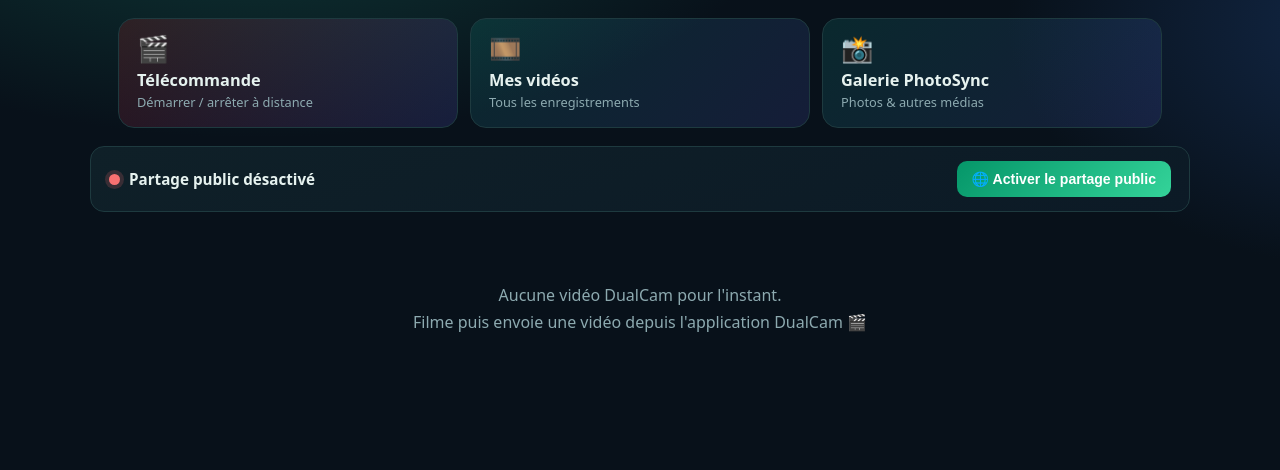
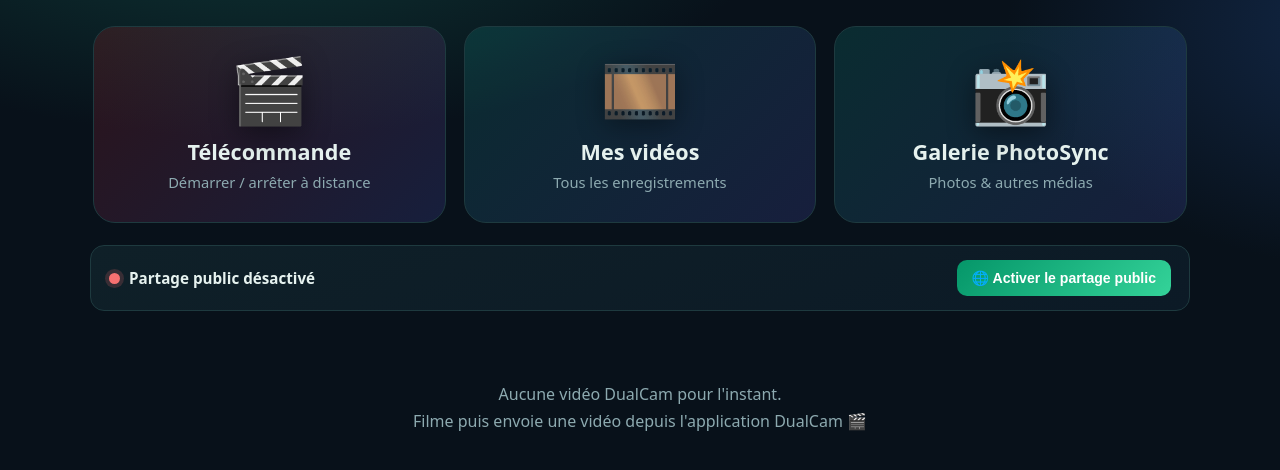
Before and after one commit to luvumbu/luvumbu, a PHP site: page /DualCam/web/dualcam.php in a window 1280 px wide. Shown: the part 57-527 px from the top of the page. Run offline with PHP 8.4, Linux system fonts and the light colour scheme; the visitor is signed in with stand-in values (Sample User, id 1); data that the repository does not hold is empty.

Commit message:
dualcam : accueil — gros boutons d'accès avec logos bien en avant
Tuiles plus grandes, emoji 64px avec ombre, titre plus gros, centré.

Co-Authored-By: Claude Opus 4.8 <noreply@anthropic.com>

```diff
--- a/DualCam/web/dualcam.php
+++ b/DualCam/web/dualcam.php
@@ -147,14 +147,14 @@ $rows = Photos::filterExisting($stmt->fetchAll(PDO::FETCH_ASSOC), $uid);
   .sheet-btn:hover{border-color:var(--accent);}
   .sheet-btn.primary{border:0;background:linear-gradient(135deg,var(--accent),var(--violet));color:#fff;}
   .sheet-btn.ghost{background:transparent;color:var(--muted);}
-  .quicklinks{display:grid;grid-template-columns:repeat(auto-fit,minmax(190px,1fr));gap:12px;padding:18px 28px 4px;max-width:1100px;margin:0 auto;}
-  .ql{display:flex;flex-direction:column;gap:2px;padding:16px 18px;border-radius:16px;text-decoration:none;color:var(--ink);
-      background:linear-gradient(135deg,rgba(20,184,166,.14),rgba(99,102,241,.14));border:1px solid var(--line);
-      transition:transform .12s ease,border-color .12s ease,box-shadow .12s ease;}
-  .ql:hover{transform:translateY(-3px);border-color:var(--accent);box-shadow:0 12px 28px rgba(0,0,0,.45);}
-  .ql .ql-ic{font-size:26px;line-height:1;}
-  .ql b{font-size:1.02rem;margin-top:6px;}
-  .ql small{color:var(--muted);font-size:.8rem;}
+  .quicklinks{display:grid;grid-template-columns:repeat(auto-fit,minmax(230px,1fr));gap:18px;padding:26px 28px 8px;max-width:1150px;margin:0 auto;}
+  .ql{display:flex;flex-direction:column;align-items:center;text-align:center;gap:4px;padding:30px 20px;border-radius:22px;text-decoration:none;color:var(--ink);
+      background:linear-gradient(135deg,rgba(20,184,166,.16),rgba(99,102,241,.16));border:1px solid var(--line);
+      transition:transform .14s ease,border-color .14s ease,box-shadow .14s ease;}
+  .ql:hover{transform:translateY(-5px);border-color:var(--accent);box-shadow:0 16px 36px rgba(0,0,0,.5);}
+  .ql .ql-ic{font-size:64px;line-height:1;filter:drop-shadow(0 6px 14px rgba(0,0,0,.45));}
+  .ql b{font-size:1.35rem;margin-top:12px;font-weight:800;}
+  .ql small{color:var(--muted);font-size:.92rem;margin-top:2px;}
   .ql-remote{background:linear-gradient(135deg,rgba(185,28,28,.20),rgba(99,102,241,.16));}
   .gps-box{background:rgba(8,14,28,.5);border:1px solid var(--line);border-radius:12px;padding:13px 15px;font-size:.9rem;color:#cbd8ef;margin-bottom:6px;line-height:1.7;}
   .addr-box{margin-top:12px;font-size:.9rem;color:#cbd8ef;line-height:1.5;min-height:1px;}
```
Also changed, not shown: DualCam_app/server/web/dualcam.php (+8 -8 lines).
